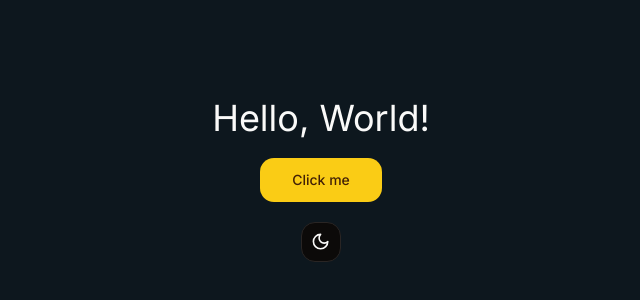
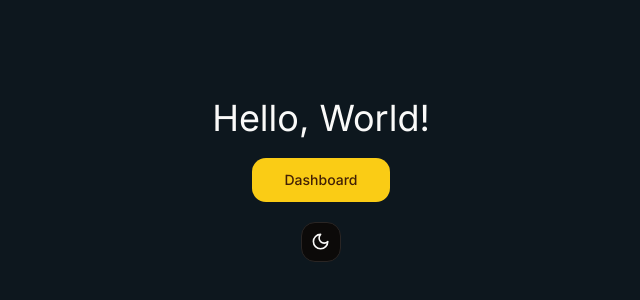
Before and after one commit to Riceham/todo, a Next.js app: page / in a window 1280 px wide. Shown: the part 220-520 px from the top of the page, without its empty margins (319-959 px from the left). Built offline with nearby package versions, Linux system fonts and the light colour scheme.

Commit message:
link added

```diff
--- a/app/page.tsx
+++ b/app/page.tsx
@@ -1,13 +1,23 @@
+"use client";
+
+import { useRouter } from "next/navigation";
+
 import { ModeToggle } from "@/components/mode-toggle";
 import { Button } from "@/components/ui/button";
 
 const HomePage = () => {
+  const router = useRouter();
+
   return (
     <main className="dark:bg-[#0D171E] h-full w-full flex flex-col gap-y-5 items-center justify-center">
       <h1 className="text-4xl">Hello, World!</h1>
 
-      <Button variant="default" size="lg">
-        Click me
+      <Button
+        onClick={() => router.push("/dashboard")}
+        variant="default"
+        size="lg"
+      >
+        Dashboard
       </Button>
 
       <ModeToggle />
```
